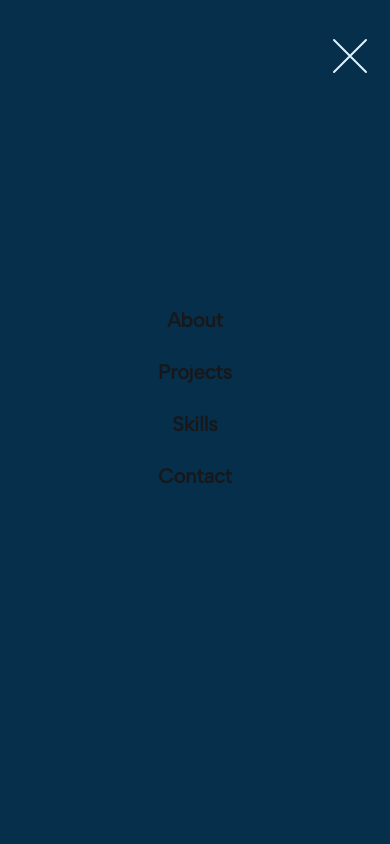
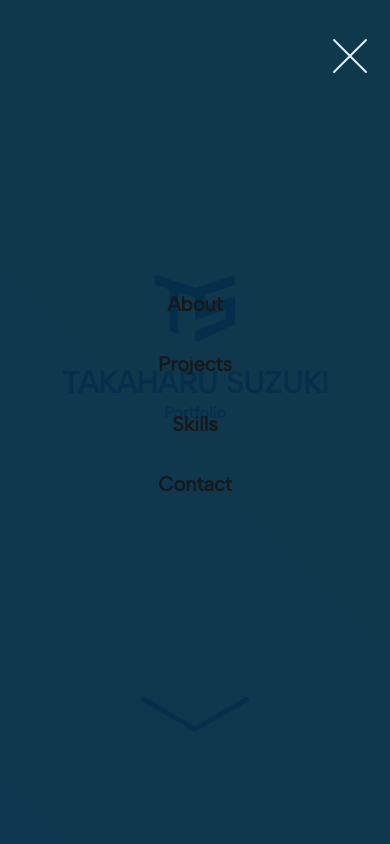
Before and after one commit to belltree-taka/web-portfolio, a React (Vite) app: page / in a window 390 px wide. Both pictures are taken after a click on the button "Open mobile navigation menu". Shown: the top 844 px of the page. Built offline with nearby package versions, Linux system fonts and the light colour scheme.

Commit message:
fixed the issue of scrolling body element and unexpected gap on the viewport bottom while Mobile Nav is open. Styling adjustment on Mobile Nav was also applied

```diff
--- a/src/App.jsx
+++ b/src/App.jsx
@@ -26,13 +26,21 @@ function App() {
     return () => mediaQuery.removeEventListener('change', handleMediaChange);
   }, []);
 
+  useEffect(() => {
+    if(!isMobileNavOpen){
+      document.body.style.position = 'static';
+    }else{
+      document.body.style.position = 'fixed';
+    }
+  },[isMobileNavOpen])
+
   const mobileNavClickHandler = () => {
     setIsMobileNavOpen(prev => !prev);
   }
 
   return (
     <>
-      <Header isMobileNavOpen={isMobileNavOpen} mobileNavClickHandler={mobileNavClickHandler}/>
+      <Header isMobileNavOpen={isMobileNavOpen} mobileNavClickHandler={mobileNavClickHandler} setIsMobileNavOpen={setIsMobileNavOpen}/>
       <Hero/>
       <About />
       <Project />
--- a/src/components/layout/Header.jsx
+++ b/src/components/layout/Header.jsx
@@ -3,7 +3,7 @@ import MobileNavToggleBtn from '../ui/MobileNavToggleBtn';
 import DesktopNav from '../ui/DesktopNav';
 import { useEffect, useState } from 'react';
 
-const Header = ({isMobileNavOpen, mobileNavClickHandler}) => {
+const Header = ({isMobileNavOpen, setIsMobileNavOpen, mobileNavClickHandler}) => {
   const [isDesktop, setIsDesktop] = useState(() => window.matchMedia('(min-width: 1024px)').matches);
 
   useEffect(() => {
@@ -26,7 +26,7 @@ const Header = ({isMobileNavOpen, mobileNavClickHandler}) => {
           ) : (
             <>
               {!isMobileNavOpen && <MobileNavToggleBtn mobileNavClickHandler={mobileNavClickHandler}/>}
-              {isMobileNavOpen && <MobileNav mobileNavClickHandler={mobileNavClickHandler}/>}
+              {isMobileNavOpen && <MobileNav setIsMobileNavOpen={setIsMobileNavOpen} mobileNavClickHandler={mobileNavClickHandler}/>}
             </>
           )}
       </header>
--- a/src/components/sections/Contact.jsx
+++ b/src/components/sections/Contact.jsx
@@ -32,7 +32,7 @@ const Contact = () => {
   }
 
   return (
-    <section className="section-y-spacing bg-sky-900 text-sky-100">
+    <section id="contact" className="section-y-spacing bg-sky-900 text-sky-100">
       <div className="px-4 md:flex md:flex-col md:items-center max-w-xl mx-auto pb-8 md:pb-0">
 
         <h2 className="uppercase text-h2 border-l-4 border-l-sky-400 ps-3">
--- a/src/components/sections/Project.jsx
+++ b/src/components/sections/Project.jsx
@@ -3,10 +3,9 @@ import { useState } from "react"
 
 const Project = () => {
   const [activeProject, setActiveProject] = useState(projects[0]);
-  console.log(activeProject);
 
   return (
-    <section className="section-y-spacing bg-sky-900 text-sky-100">
+    <section id="projects" className="section-y-spacing bg-sky-900 text-sky-100">
       <div className="px-4 md:flex md:flex-col md:items-center">
         <h2 className="text-h2 uppercase border-l-4 border-l-sky-400 ps-3">Projects</h2>
         <p className="py-6 max-w-prose md:text-center mb-4 md:mb-8 lg:mb-12">Selected work that reflects my approach to building digital experiences, where design and functionality work seamlessly together.</p>
--- a/src/components/sections/Skill.jsx
+++ b/src/components/sections/Skill.jsx
@@ -5,7 +5,7 @@ const Skill = () => {
   ));
 
   return (
-    <section className="section-y-spacing bg-sky-950 text-sky-100">
+    <section id="skills" className="section-y-spacing bg-sky-950 text-sky-100">
       <div className="px-4 md:flex md:flex-col md:items-center">
         <h2 className="text-h2 uppercase border-l-4 border-l-sky-400 ps-3">Skills</h2>
         <p className="py-6 max-w-prose md:text-center mb-4 md:mb-8 lg:mb-12">The tools and technologies I use to solve complex problems and create meaningful, user-focused web experiences, with an emphasis on usability, performance, and thoughtful implementation.</p>
--- a/src/components/ui/MobileNav.jsx
+++ b/src/components/ui/MobileNav.jsx
@@ -1,15 +1,37 @@
 import MobileNavCloseBtn from "./MobileNavCloseBtn"
+import { useState } from 'react'
 
-const MobileNav = ({mobileNavClickHandler}) => {
+const MobileNav = ({setIsMobileNavOpen, mobileNavClickHandler}) => {
+    const [isClosing, setIsClosing] = useState(false);
+
+    const mobileNavLinkHandelr = (e, targetId) => {
+    e.preventDefault();
+
+    setIsClosing(true);
+
+    setTimeout(() => {
+        setIsClosing(false);
+        setIsMobileNavOpen(false);
+        document.body.style.position = 'static';
+        const target = document.querySelector(targetId);
+        if (target) {
+            target.scrollIntoView({
+                behavior: "smooth",
+                block: "start",
+            });
+        }
+    }, 300);
+    };
+
     return (
-        <div className="fixed inset-0 bg-sky-950 z-10 flex flex-col justify-center items-center">
+        <div className={`fixed overscroll-contain bg-sky-950/95 inset-0 z-10 flex flex-col justify-center items-center transition-all duration-300 ${isClosing ? "opacity-0 " : "opacity-100"}`}>
             <MobileNavCloseBtn mobileNavClickHandler={mobileNavClickHandler}/>
             <nav className="-translate-y-6">
                 <ul className="flex flex-col justify-center items-center gap-6">
-                <li><a className="text-mobile-nav" href="#about">About</a></li>
-                <li><a className="text-mobile-nav" href="#projects">Projects</a></li>
-                <li><a className="text-mobile-nav" href="#skills">Skills</a></li>
-                <li><a className="text-mobile-nav" href="#contact">Contact</a></li>
+                <li><a className="text-mobile-nav after:content-[''] after:block after:w-0 after:h-1 after:bg-sky-400 after:mt-1 after:transition-all after:delay-150 after:duration-300 hover:after:w-4/5" href="#about" onClick={(e) => mobileNavLinkHandelr(e, "#about")}>About</a></li>
+                <li><a className="text-mobile-nav after:content-[''] after:block after:w-0 after:h-1 after:bg-sky-400 after:mt-1 after:transition-all after:delay-150 after:duration-300 hover:after:w-4/5" href="#projects" onClick={(e) => mobileNavLinkHandelr(e, "#projects")}>Projects</a></li>
+                <li><a className="text-mobile-nav after:content-[''] after:block after:w-0 after:h-1 after:bg-sky-400 after:mt-1 after:transition-all after:delay-150 after:duration-300 hover:after:w-4/5" href="#skills" onClick={(e) => mobileNavLinkHandelr(e, "#skills")}>Skills</a></li>
+                <li><a className="text-mobile-nav after:content-[''] after:block after:w-0 after:h-1 after:bg-sky-400 after:mt-1 after:transition-all after:delay-150 after:duration-300 hover:after:w-4/5" href="#contact" onClick={(e) => mobileNavLinkHandelr(e, "#contact")}>Contact</a></li>
                 </ul>
             </nav>
         </div>
```
